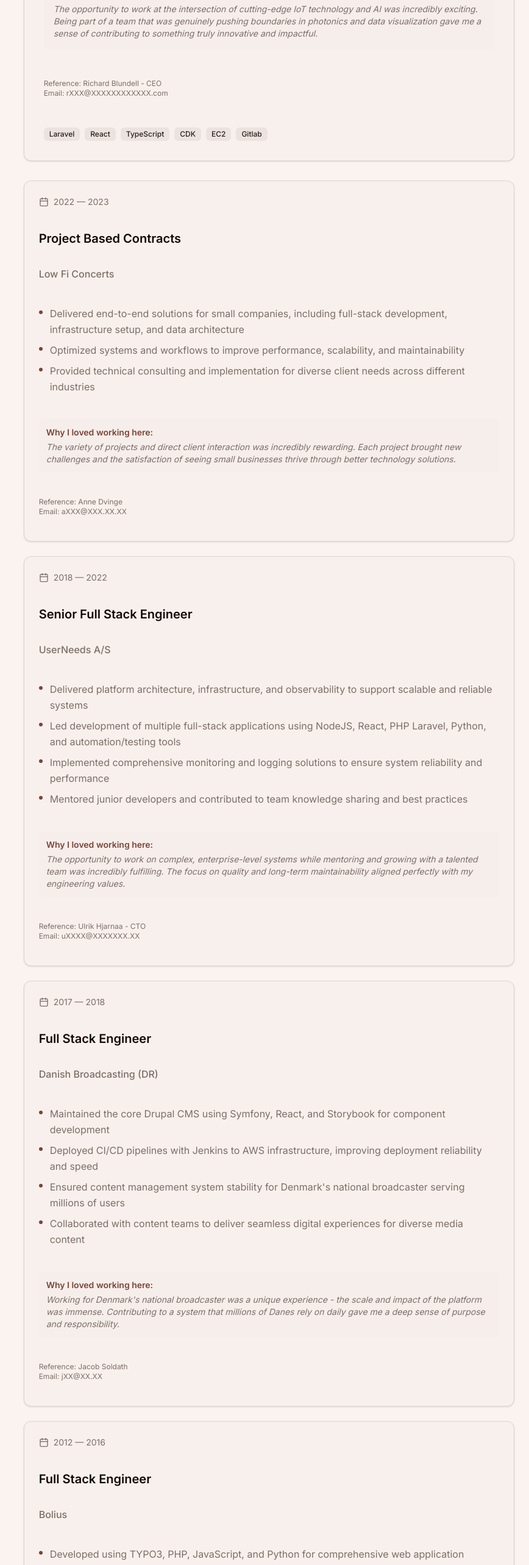
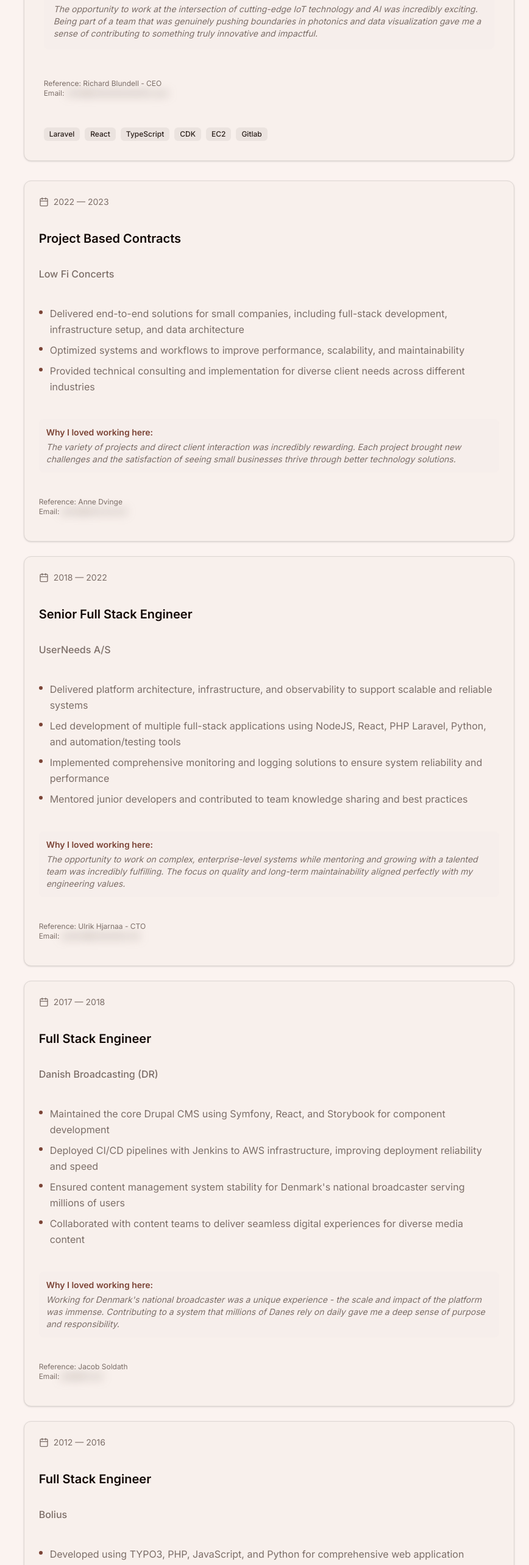
Before and after one commit to pimpmypixel/pimpmypixel.github.io, a Next.js app: page / in a window 1280 px wide. Shown: the part 2740-5306 px from the top of the page at 61% size, without its empty margins (412-1280 px from the left). Built offline with nearby package versions, Linux system fonts and the light colour scheme.

Commit message:
Updated references to use interactive obfuscated components

```diff
--- a/app/page.tsx
+++ b/app/page.tsx
@@ -5,6 +5,7 @@ import { Button } from "@/components/ui/button"
 import { Card } from "@/components/ui/card"
 import { ThemeToggle } from "@/components/theme-toggle"
 import { ObfuscatedContact } from "@/components/obfuscated-contact"
+import { ObfuscatedReference } from "@/components/obfuscated-reference"
 import { Github, Linkedin, Facebook, Mail, Phone, ExternalLink, MapPin, Calendar } from "lucide-react"
 import Particles from "@tsparticles/react"
 import { useEffect, useMemo, useState } from "react"
@@ -275,7 +276,7 @@ export default function Portfolio() {
                   </p>
                 </div>
                 <div className="mb-6 text-xs text-muted-foreground">
-                  <p>Reference: Richard Blundell - CEO<br/>Email: rXXX@XXXXXXXXXXXX.com</p>
+                  <p>Reference: Richard Blundell - CEO<br/>Email: <ObfuscatedReference obfuscatedText="rXXX@XXXXXXXXXXXX.com" realText="ribl@faunaphotonics.com" /></p>
                 </div>
                 <div className="flex flex-wrap gap-2">
                   <Badge variant="secondary">Laravel</Badge>
@@ -319,7 +320,7 @@ export default function Portfolio() {
                     </p>
                   </div>
                   <div className="mb-4 text-xs text-muted-foreground">
-                    <p>Reference: Anne Dvinge<br/>Email: aXXX@XXX.XX.XX</p>
+                    <p>Reference: Anne Dvinge<br/>Email: <ObfuscatedReference obfuscatedText="aXXX@XXX.XX.XX" realText="andv@adm.ku.dk" /></p>
                   </div>
                 </Card>
 
@@ -357,7 +358,7 @@ export default function Portfolio() {
                     </p>
                   </div>
                   <div className="mb-4 text-xs text-muted-foreground">
-                    <p>Reference: Ulrik Hjarnaa - CTO<br/>Email: uXXXX@XXXXXXX.XX</p>
+                    <p>Reference: Ulrik Hjarnaa - CTO<br/>Email: <ObfuscatedReference obfuscatedText="uXXXX@XXXXXXX.XX" realText="ulrik@hjarnaa.eu" /></p>
                   </div>
                 </Card>
 
@@ -395,7 +396,7 @@ export default function Portfolio() {
                     </p>
                   </div>
                   <div className="mb-4 text-xs text-muted-foreground">
-                    <p>Reference: Jacob Soldath<br/>Email: jXX@XX.XX</p>
+                    <p>Reference: Jacob Soldath<br/>Email: <ObfuscatedReference obfuscatedText="jXX@XX.XX" realText="jso@dr.dk" /></p>
                   </div>
                 </Card>
 
@@ -433,7 +434,7 @@ export default function Portfolio() {
                     </p>
                   </div>
                   <div className="mb-4 text-xs text-muted-foreground">
-                    <p>Reference: Bo Hedmann Jensen<br/>Email: bXXXXXXXXXXXX@XX</p>
+                    <p>Reference: Bo Hedmann Jensen<br/>Email: <ObfuscatedReference obfuscatedText="bXXXXXXXXXXXX@XX" realText="bohedmannjensen@gmail.com" /></p>
                   </div>
                 </Card>
               </div>
--- /dev/null
+++ b/components/obfuscated-reference.tsx
@@ -0,0 +1,30 @@
+"use client"
+
+import { useState } from "react"
+
+interface ObfuscatedReferenceProps {
+  obfuscatedText: string
+  realText: string
+}
+
+export function ObfuscatedReference({ obfuscatedText, realText }: ObfuscatedReferenceProps) {
+  const [isRevealed, setIsRevealed] = useState(false)
+
+  const handleReveal = () => {
+    setIsRevealed(true)
+  }
+
+  if (isRevealed) {
+    return <span>{realText}</span>
+  }
+
+  return (
+    <span
+      className="blur-sm select-none cursor-pointer hover:blur-none transition-all duration-200"
+      onClick={handleReveal}
+      title="Click to reveal"
+    >
+      {obfuscatedText}
+    </span>
+  )
+}
```
Also changed, not shown: 4 other files (tests, documents, lock files or other folders).
